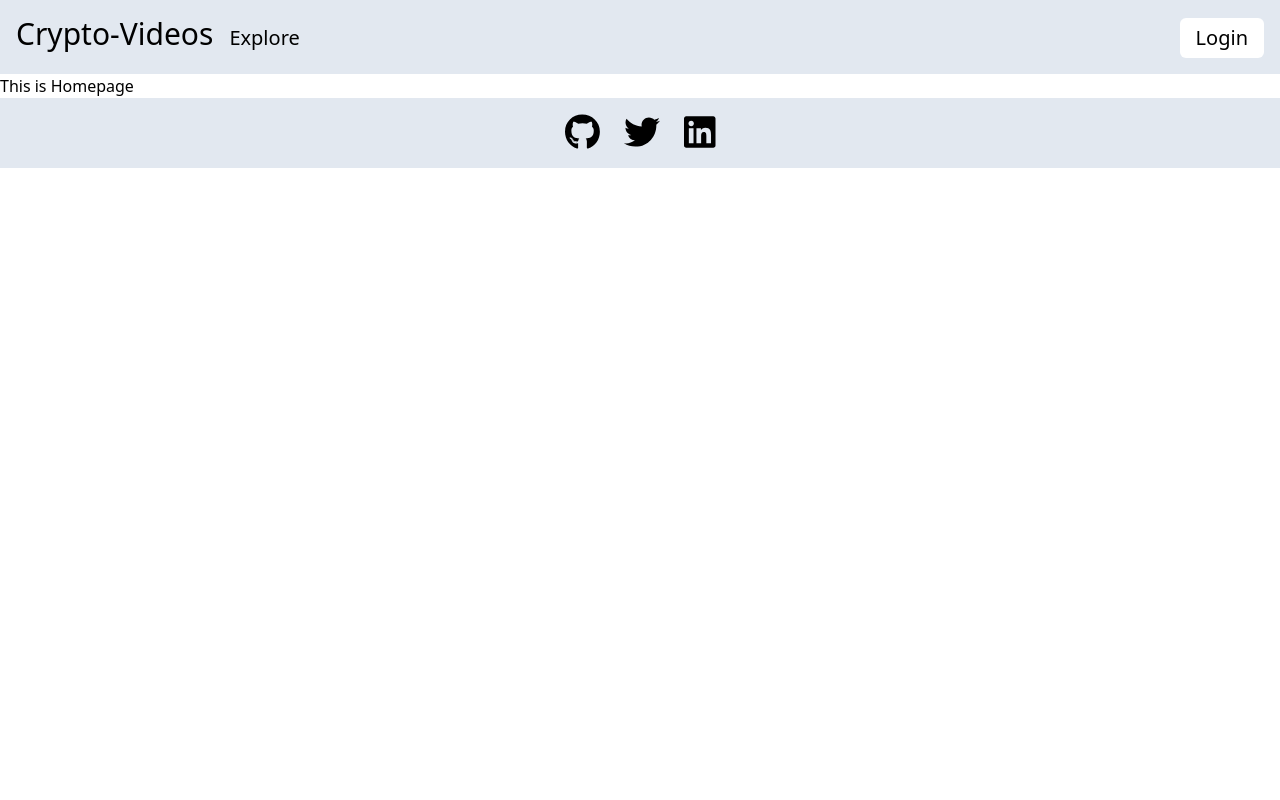
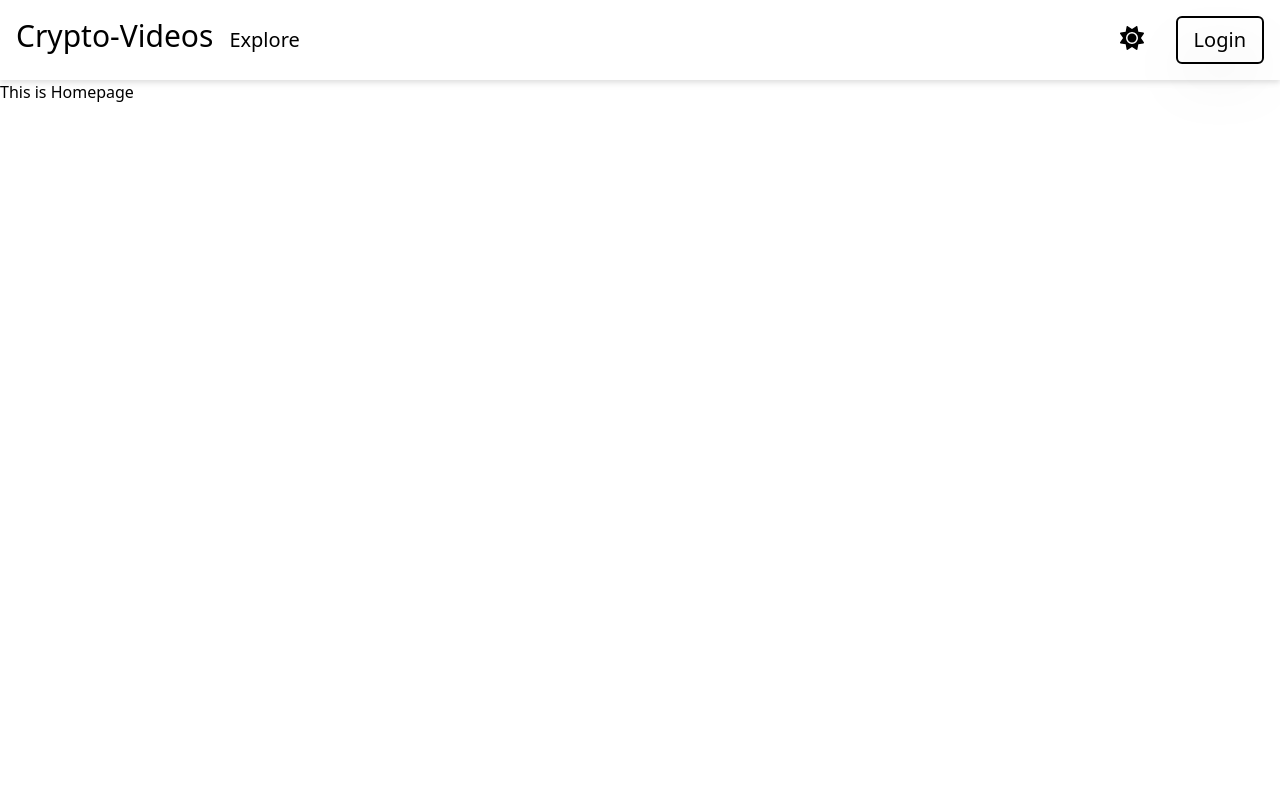
Before and after one commit to HeyNitin/Crypto-Videos, a React (Create React App) app: page / in a window 1280 px wide. Shown: the top 800 px of the page. Built offline with nearby package versions, Linux system fonts and the light colour scheme; what miragejs would draw is missing.

Commit message:
Added dark mode

```diff
--- a/src/App.tsx
+++ b/src/App.tsx
@@ -1,11 +1,13 @@
 import { Header } from "components/header/Header";
 import { Footer } from "components/footer/Footer";
 import { Routes } from "components/routes";
+import { useState } from "react";
 
 function App() {
+  const [darkMode, setDarkMode] = useState<Boolean>(false);
   return (
-    <div className="App">
-      <Header />
+    <div className={`${darkMode && "dark"}  App`}>
+      <Header darkMode={darkMode} setDarkMode={setDarkMode} />
       <Routes />
       <Footer />
     </div>
--- a/src/components/footer/Footer.tsx
+++ b/src/components/footer/Footer.tsx
@@ -7,7 +7,7 @@ import {
 
 const Footer = (): JSX.Element => {
   return (
-    <footer className="flex space-x-6 justify-center bg-slate-200 p-4 items-baseline">
+    <footer className="flex space-x-6 shadow-3xl z-3 justify-center bg-white p-6 items-baseline dark:bg-slate-700">
       <a
         href="https://github.com/HeyNitin/Crypto-Videos"
         target="_blank"
@@ -15,7 +15,7 @@ const Footer = (): JSX.Element => {
       >
         <FontAwesomeIcon
           icon={faGithub}
-          className="text-4xl hover:text-slate-600"
+          className="text-4xl dark:text-white dark:hover:text-slate-400 hover:text-slate-400"
         />
       </a>
       <a
@@ -25,7 +25,7 @@ const Footer = (): JSX.Element => {
       >
         <FontAwesomeIcon
           icon={faTwitter}
-          className="text-4xl hover:text-blue-400"
+          className="text-4xl dark:text-white dark:hover:text-blue-400 hover:text-blue-400"
         />
       </a>
       <a
@@ -35,7 +35,7 @@ const Footer = (): JSX.Element => {
       >
         <FontAwesomeIcon
           icon={faLinkedin}
-          className="text-4xl hover:text-blue-600"
+          className="text-4xl dark:text-white dark:hover:text-blue-600 hover:text-blue-600"
         />
       </a>
     </footer>
--- a/src/components/header/Header.tsx
+++ b/src/components/header/Header.tsx
@@ -1,23 +1,45 @@
 import { Link, useNavigate } from "react-router-dom";
+import { FontAwesomeIcon } from "@fortawesome/react-fontawesome";
+import { faMoon, faSun } from "@fortawesome/free-solid-svg-icons";
+import { headerProps } from "./Header.type";
+import { useEffect } from "react";
 
-const Header = () => {
+const Header = ({ darkMode, setDarkMode }: headerProps) => {
   const Navigate = useNavigate();
 
-  const clickHandler = () => {
+  useEffect(() => {
+    const theme = localStorage.getItem("theme");
+    theme === "true" && setDarkMode(true);
+  }, []);
+
+  const loginHandler = () => {
     Navigate("/login");
   };
 
+  const themeHandler = () => {
+    setDarkMode((prev: Boolean) => {
+      localStorage.setItem("theme", JSON.stringify(!prev));
+      return !prev;
+    });
+  };
+
   return (
-    <nav className="bg-slate-200 flex p-4 items-baseline sticky">
+    <nav className="bg-white drop-shadow-md dark:bg-slate-700 dark:text-white flex p-4 items-baseline fixed min-w-full top-0 z-3">
       <Link to={"/homepage"} className="text-3xl cursor-pointer">
         Crypto-Videos
       </Link>
       <Link to={"/explore"} className="text-xl cursor-pointer ml-4">
         Explore
       </Link>
+      <div
+        onClick={() => themeHandler()}
+        className="text-2xl ml-auto cursor-pointer"
+      >
+        <FontAwesomeIcon icon={darkMode ? faMoon : faSun} />
+      </div>
       <button
-        onClick={() => clickHandler()}
-        className="h-10 text-xl p-4 ml-auto bg-white flex items-center rounded-md"
+        onClick={() => loginHandler()}
+        className="h-12 text-xl p-4 ml-8 border-2 dark:border-white border-black drop-shadow-2xl flex items-center rounded-md"
       >
         Login
       </button>
--- /dev/null
+++ b/src/components/header/Header.type.tsx
@@ -0,0 +1,4 @@
+export type headerProps = {
+  darkMode: Boolean;
+  setDarkMode: Function;
+};
--- a/src/components/routes.tsx
+++ b/src/components/routes.tsx
@@ -12,6 +12,7 @@ import { Error } from "pages/error";
 
 const Routes = (): JSX.Element => {
   return (
+    <div className="min-h-screen mt-20 dark:bg-slate-600 dark:text-white">
       <R>
         <Route path="/" element={<Homepage />} />
         <Route path="/homepage" element={<Homepage />} />
@@ -24,6 +25,7 @@ const Routes = (): JSX.Element => {
         <Route path="/sign-up" element={<Signup />} />
         <Route path="*" element={<Error />} />
       </R>
+    </div>
   );
 };
 
--- a/tailwind.config.js
+++ b/tailwind.config.js
@@ -1,8 +1,14 @@
 /** @type {import('tailwindcss').Config} */
+
 module.exports = {
   content: ["./src/**/*.{js,jsx,ts,tsx}"],
+  darkMode: "class",
   theme: {
-    extend: {},
+    extend: {
+      boxShadow: {
+        "3xl": "0px 0px 8px 0px rgba(0, 0, 0, 0.3)",
+      },
+    },
+    plugins: [],
   },
-  plugins: [],
 };
```
Lines whose indentation alone changed are shown as unchanged.
